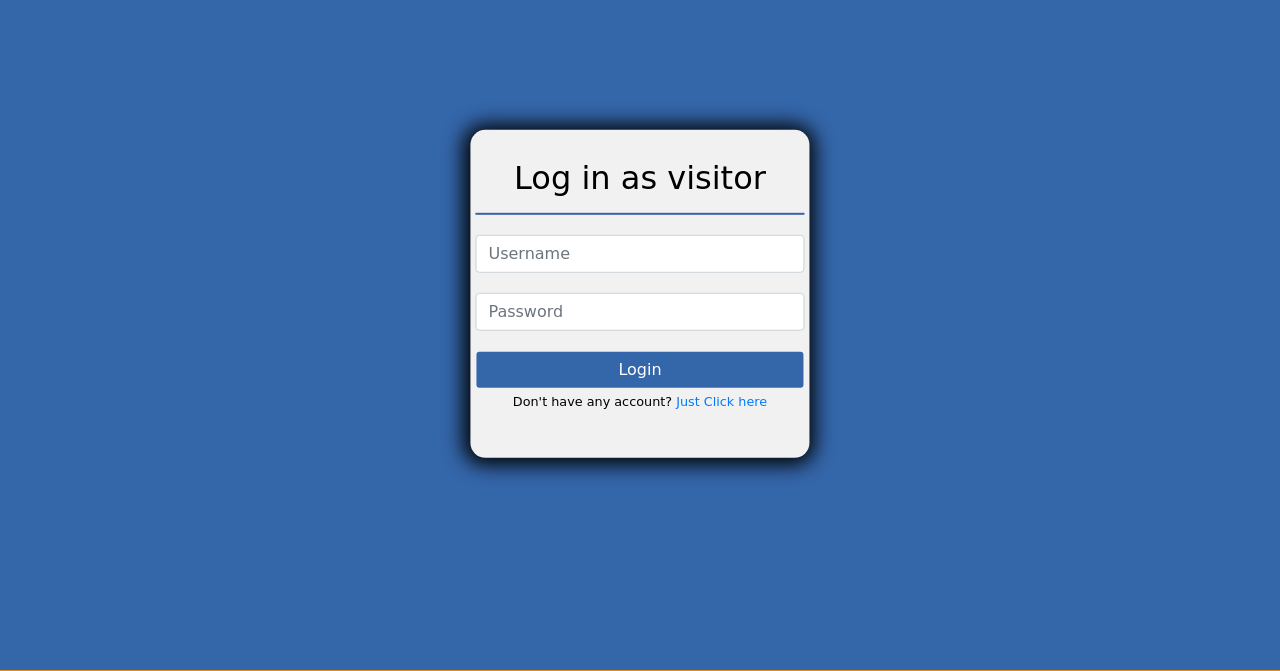
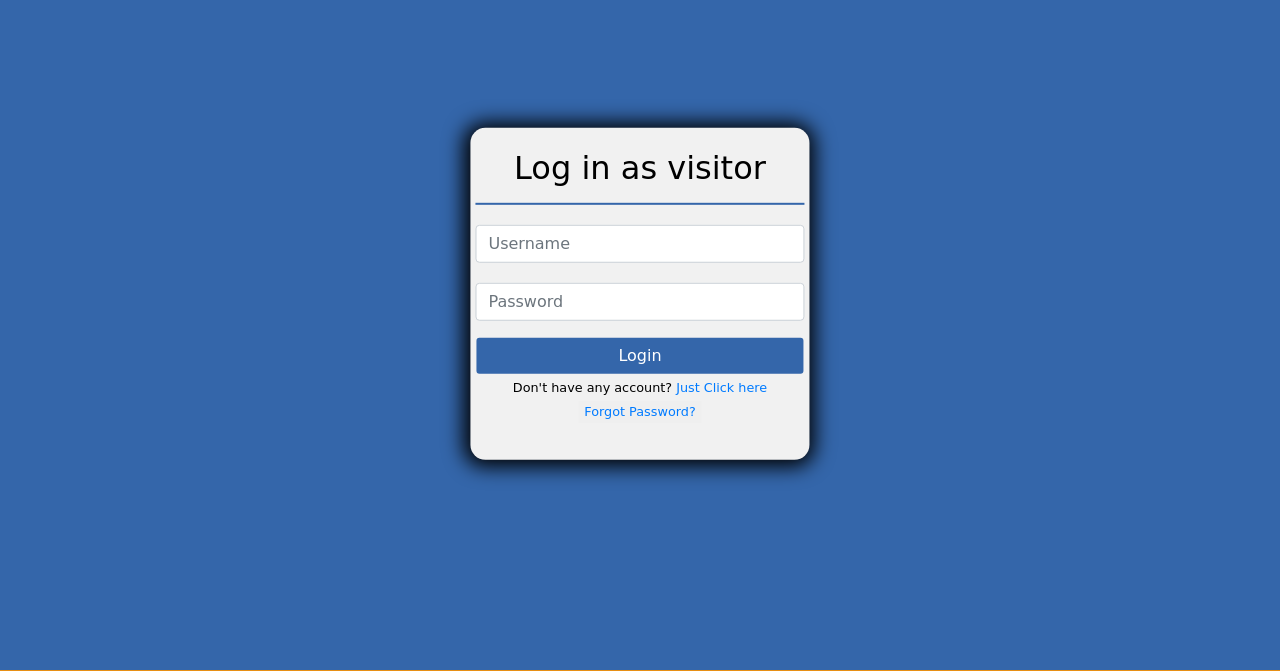
Before and after one commit to changco0987/QrApp, a PHP site: page /pages/visitorLogin.php in a window 1280 px wide. Shown: the part 66-737 px from the top of the page. Run offline with PHP 8.4, Linux system fonts and the light colour scheme; some libraries are stand-ins or nearby versions.

Commit message:
added: forgot pass btn in login page

```diff
--- a/javascript/linked.js
+++ b/javascript/linked.js
@@ -51,3 +51,10 @@ function gotoRecordFaculty()
 {
     //window.location = '../admin/admin_guardian.php';
 }
+
+
+//This will go to reset password page
+function gotoResetPass()
+{
+    window.location = '../pages/resetPass.php';
+}
--- /dev/null
+++ b/pages/resetPass.php
@@ -0,0 +1,5 @@
+<?php
+    session_start();
+    echo $_SESSION['accType'];
+
+?>
--- a/pages/visitorLogin.php
+++ b/pages/visitorLogin.php
@@ -189,7 +189,7 @@ footer * {
     <div class="row myRow mt-5 pt-5 mx-auto">
         <div class="col-sm-12 col-xs-12 col-md-12 col-lg-12 my-5 py-5">
             <div class="container">
-                <div class="d-flex justify-content-center my-4">
+                <div class="d-flex justify-content-center my-3">
                     <form action="../controller/login.php" method="post" enctype="multipart/form-data">
                         <input type="hidden" name="accType" value="visitor">
                         <div class="form-group">
@@ -213,10 +213,13 @@ footer * {
                             </div>
                         </div>
                         <div class="form-group">
-                            <div class="row pt-1 mt-1">
+                            <div class="row">
                                 <div class="col-sm-12 col-xs-12 col-md-12 col-lg-12">
                                     <button type="submit" class="form-control btn" id="submitBtn" style="background-color: #3466AA; color:white;">Login</button>
-                                    <small>Don't have any account? <a class="text-primary" href="visitorSignup.php">Just Click here</a></small>
+                                    <small>Don't have any account? <a class="text-primary" href="visitorSignup.php">Just Click here</a></small><br>
+
+                                    <?php $_SESSION['accType'] = 'visitor';?>
+                                    <small><button type="submit" class="text-primary border-0" onclick="gotoResetPass();">Forgot Password?</button></small>
                                 </div>
                             </div>
                         </div>
```
Also changed, not shown: pages/guardianLogin.php (+6 -3 lines).
